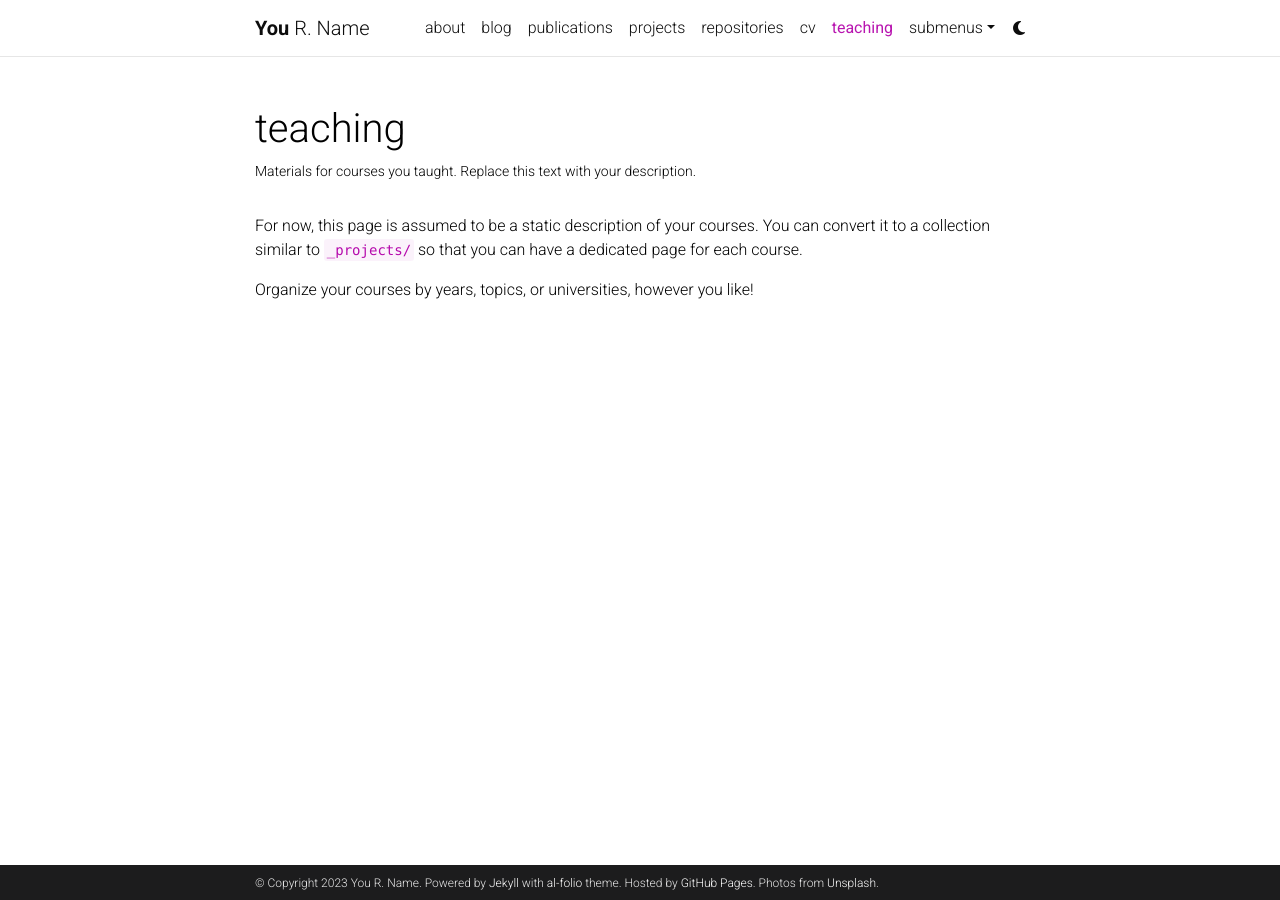
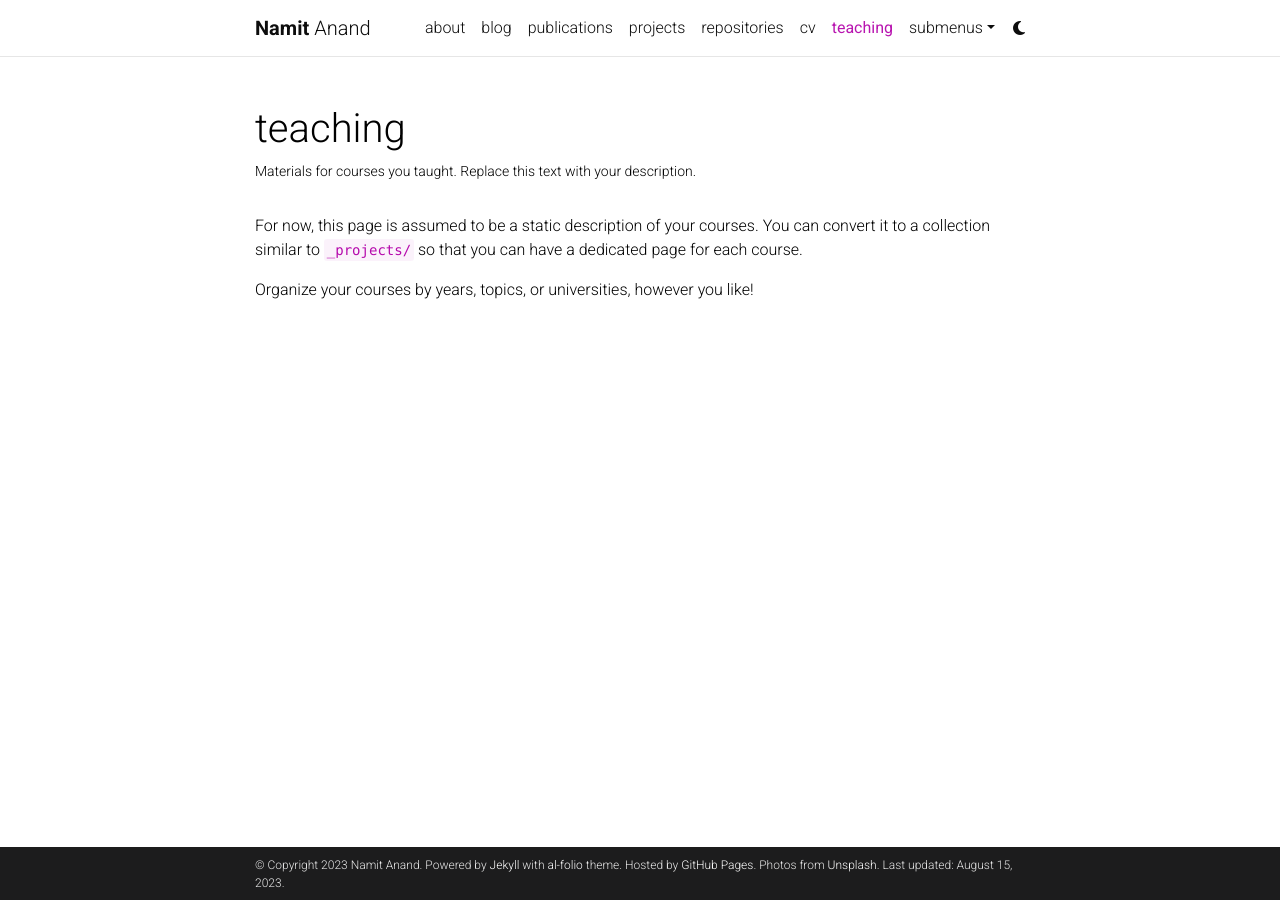
Before and after one commit to namitanand/namitanand.github.io, a Jekyll site: the page built from _pages/teaching.md, in a window 1280 px wide. Built offline with Jekyll 4.4.1, drawn with Linux system fonts in a browser that asks for light colours; comment, search, counter and statistics services are not loaded; a style sheet for code colours, icons or effects is not loaded.

Commit message:
Changed name and bio

```diff
--- a/_config.yml
+++ b/_config.yml
@@ -3,10 +3,10 @@
 # -----------------------------------------------------------------------------
 
 title: blank # the website title (if blank, full name will be used instead)
-first_name: You
-middle_name: R.
-last_name: Name
-email: you@example.com
+first_name: Namit
+middle_name:
+last_name: Anand
+email: namitana@usc.edu
 description: > # the ">" symbol means to ignore newlines until "footer_text:"
   A simple, whitespace theme for academics. Based on [*folio](https://github.com/bogoli/-folio) design.
 footer_text: >
@@ -19,8 +19,8 @@
 icon: ⚛️  # the emoji used as the favicon (alternatively, provide image name in /assets/img/)
 
 url: https://alshedivat.github.io # the base hostname & protocol for your site
-baseurl: /al-folio # the subpath of your site, e.g. /blog/
-last_updated: false # set to true if you want to display last updated in the footer
+baseurl: # the subpath of your site, e.g. /blog/
+last_updated: true # set to true if you want to display last updated in the footer
 impressum_path:  # set to path to include impressum link in the footer, use the same path as permalink in a page, helps to conform with EU GDPR
 
 # -----------------------------------------------------------------------------
```
Also changed, not shown: _pages/about.md (+3 -1 lines).
